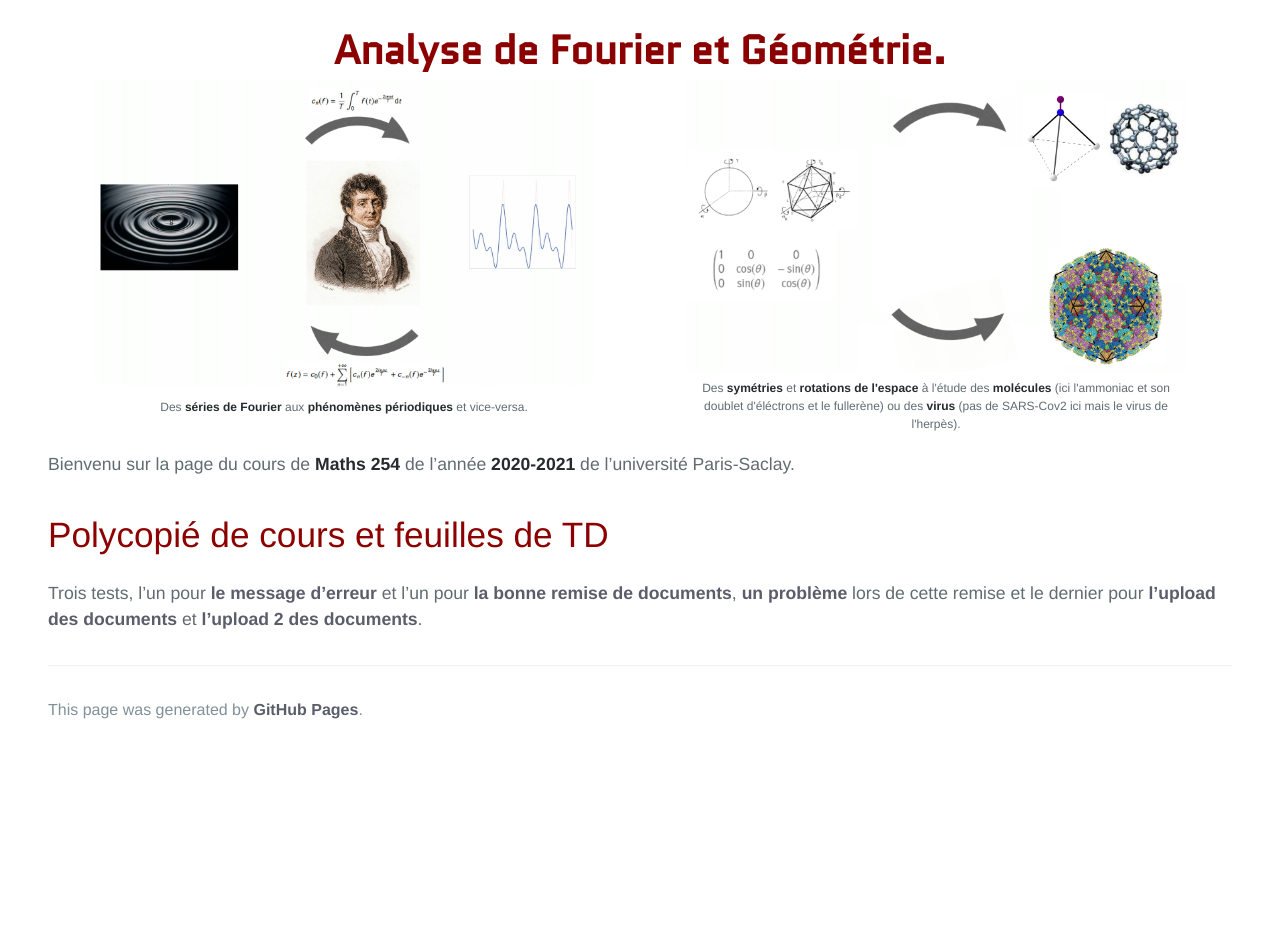
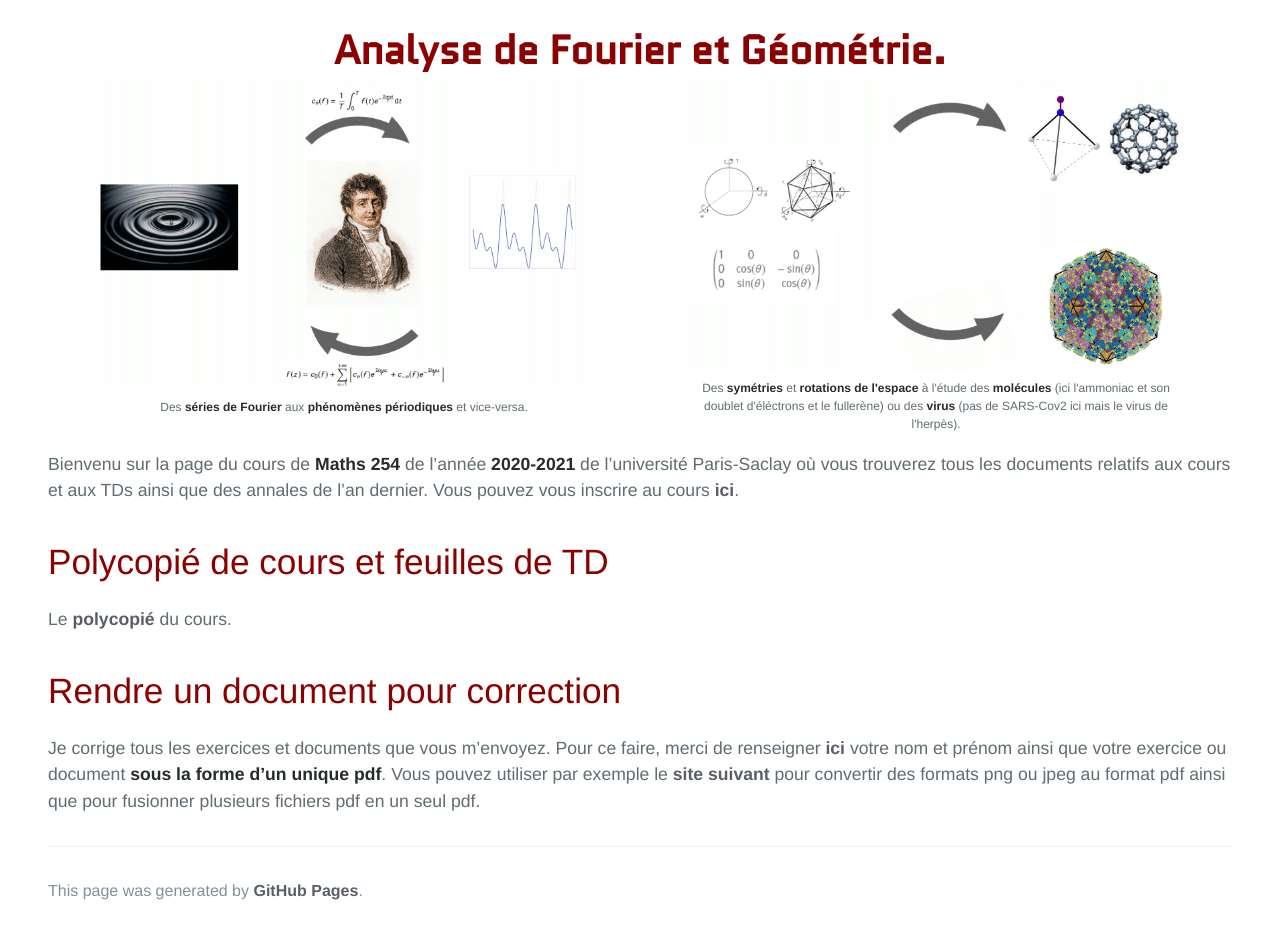
Before and after one commit to KevinDestagnol/algebre.github.io, a Jekyll site: the page built from index.md, in a window 1280 px wide. Shown: the part 354-1289 px from the top of the page. Built offline with Jekyll 4.4.1, drawn with Linux system fonts in a browser that asks for light colours; some web fonts are replaced; our own code applies the rules of GitHub Pages for plain Markdown files; before the commit the page ends 1108 px from its top, so only the background shows below that.

Commit message:
Update index.md

```diff
--- a/index.md
+++ b/index.md
@@ -2,8 +2,12 @@
 @import "{{ site.theme }}";
 ---
 
-Bienvenu sur la page du cours de **Maths 254** de l'année **2020-2021** de l'université Paris-Saclay.
+Bienvenu sur la page du cours de **Maths 254** de l'année **2020-2021** de l'université Paris-Saclay où vous trouverez tous les documents relatifs aux cours et aux TDs ainsi que des annales de l'an dernier. Vous pouvez vous inscrire au cours <a href="https://kevindestagnol.github.io/maths254.github.io/upload">ici</a>.
 
 # Polycopié de cours et feuilles de TD
 
-Trois tests, l'un pour <a href="https://kevindestagnol.github.io/maths254.github.io/erreur">le message d'erreur</a> et l'un pour <a href="https://kevindestagnol.github.io/maths254.github.io/succes">la bonne remise de documents</a>, <a href="https://kevindestagnol.github.io/maths254.github.io/failure">un problème</a> lors de cette remise et le dernier pour <a href="https://kevindestagnol.github.io/maths254.github.io/upload">l'upload des documents</a> et <a href="https://www.imo.universite-paris-saclay.fr/~destagnol/upload3.html">l'upload 2 des documents</a>.
+Le <a href="https://kevindestagnol.github.io/maths254.github.io/poly_cours_math_254.pdf">polycopié</a> du cours.
+
+# Rendre un document pour correction
+
+Je corrige tous les exercices et documents que vous m'envoyez. Pour ce faire, merci de renseigner <a href="https://www.imo.universite-paris-saclay.fr/~destagnol/upload3.html">ici</a> votre nom et prénom ainsi que votre exercice ou document **sous la forme d'un unique pdf**. Vous pouvez utiliser par exemple le <a href="https://www.ilovepdf.com/merge_pdf">site suivant</a> pour convertir des formats png ou jpeg au format pdf ainsi que pour fusionner plusieurs fichiers pdf en un seul pdf.
```
